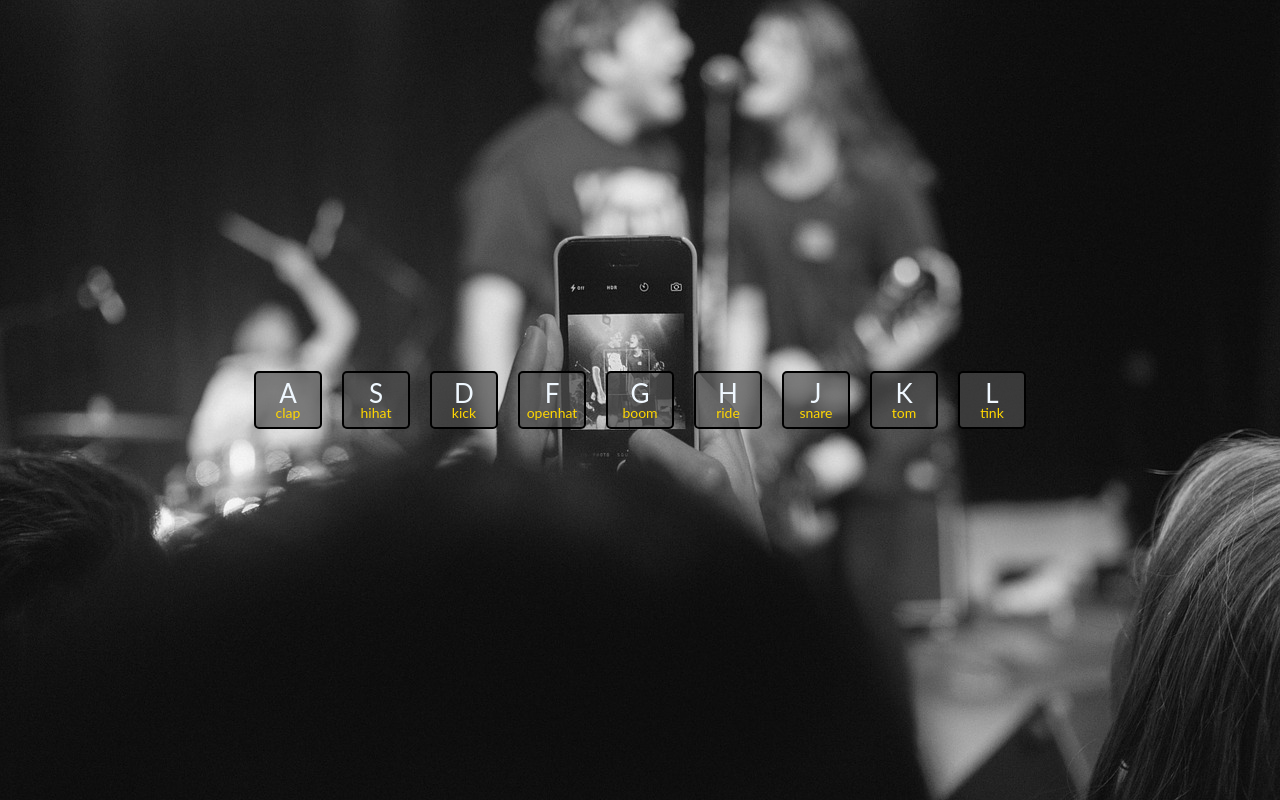
After one commit to chesterxp/Nauka-JS, a PHP site: page /drums.html in a window 1280 px wide. The commit adds this page. Run offline with PHP 8.4, Linux system fonts and the light colour scheme.

Commit message:
dodanie strony drums, cwiczenie z js

```diff
--- a/SzkolenieJS.html
+++ b/SzkolenieJS.html
@@ -48,6 +48,7 @@
       <li><a href="#flower">Kwiat</a></li>
     </ul>
   </li>
+  <li><a href="drums.html">Drums</a></li>
 <!--
   <li><a href="#">link - 4</a></li>
   <li><a href="#">link - 5</a></li>
--- a/css/SzkolenieJS.css
+++ b/css/SzkolenieJS.css
@@ -1244,3 +1244,43 @@ body {
 #marginBottom {
   margin-bottom: 100px;
 }
+#drums {
+  display: flex;
+  justify-content: center;
+  align-items: center;
+  width: 100%;
+  height: 100vh;
+  background: url(/images/music9.jpg) no-repeat;
+  background-size: cover;
+}
+.keys {
+  display: flex;
+  justify-content: center;
+  align-items: center;
+}
+.keys .key {
+  display: flex;
+  flex-direction: column;
+  justify-content: center;
+  align-items: center;
+  margin: 10px;
+  padding: 7px;
+  border: 2px solid black;
+  width: 50px;
+  border-radius: 5px;
+  transition: all 0.07s;
+  background: rgba(78, 78, 78, 0.69);
+}
+.keys .key kbd {
+  font-size: 1.3em;
+  color: aliceblue;
+}
+.keys .key span {
+  font-size: 0.7em;
+  color: gold;
+}
+.keys .playing {
+  transform: scale(1.1);
+  border-color: #ffc600;
+  box-shadow: 0 0 10px #ffc600;
+}
--- a/css/SzkolenieJS.less
+++ b/css/SzkolenieJS.less
@@ -1311,8 +1311,6 @@ body{
       display: flex;
       padding: 10px 0;
       margin: 0;
-
-
       a{
         text-decoration: none;
         color: #ffffff;
@@ -1321,19 +1319,14 @@ body{
           text-decoration: underline;
         }
       }
-
       li:after{
         content: ">";
         margin: 10px;
       }
-
       &+h1{
         font-size: 3em;
         margin: 0;
       }
-
-
-
     }
   }
 }
@@ -1373,3 +1366,49 @@ body{
 #marginBottom{
   margin-bottom: 100px;
 }
+
+//-----drums------------
+
+
+#drums{
+  display: flex;
+  justify-content: center;
+  align-items: center;
+  width: 100%;
+  height: 100vh;
+  background: url(/images/music9.jpg) no-repeat;
+  background-size: cover;
+//  background: #575757;
+}
+.keys{
+  display: flex;
+  justify-content: center;
+  align-items: center;
+
+  .key{
+    display: flex;
+    flex-direction: column;
+    justify-content: center;
+    align-items: center;
+    margin: 10px;
+    padding: 7px;
+    border: 2px solid black;
+    width: 50px;
+    border-radius: 5px;
+    transition: all 0.07s;
+    background: rgba(78, 78, 78, 0.69);
+    kbd{
+      font-size: 1.3em;
+      color: aliceblue;
+    }
+    span{
+      font-size: 0.7em;
+      color: gold;
+    }
+  }
+  .playing{
+    transform:scale(1.1);
+    border-color: #ffc600;
+    box-shadow: 0 0 10px #ffc600;
+  }
+}
--- a/cwiczenia.html
+++ b/cwiczenia.html
@@ -17,7 +17,7 @@
     <a href="#" id="menu-icon"></a>
     <ul>
       <li><a href="SzkolenieJS.html">Home</a></li>
-      <li><a href="#">About</a></li>
+      <li><a href="drums.html">Drums</a></li>
       <li><a href="#">Gallery</a></li>
       <li><a href="#">Contact</a></li>
     </ul>
--- /dev/null
+++ b/drums.html
@@ -0,0 +1,95 @@
+<!DOCTYPE html>
+<html lang=en>
+<head>
+<meta charset="utf-8">
+<meta http-equiv="X-UA-Compatible" content="IE=edge">
+<meta name="viewport" content="width=device-width, initial-scale=1">
+<meta name="description" content="">
+<meta name="author" content="">
+<link rel="stylesheet" href="css/SzkolenieJS.css">
+
+<title>New HMTL document by NewJect</title>
+
+</head>
+<body>
+  <section id="drums">
+
+
+ <div class="keys">
+    <div data-key="65" class="key">
+      <kbd>A</kbd>
+      <span class="sound">clap</span>
+    </div>
+    <div data-key="83" class="key">
+      <kbd>S</kbd>
+      <span class="sound">hihat</span>
+    </div>
+    <div data-key="68" class="key">
+      <kbd>D</kbd>
+      <span class="sound">kick</span>
+    </div>
+    <div data-key="70" class="key">
+      <kbd>F</kbd>
+      <span class="sound">openhat</span>
+    </div>
+    <div data-key="71" class="key">
+      <kbd>G</kbd>
+      <span class="sound">boom</span>
+    </div>
+    <div data-key="72" class="key">
+      <kbd>H</kbd>
+      <span class="sound">ride</span>
+    </div>
+    <div data-key="74" class="key">
+      <kbd>J</kbd>
+      <span class="sound">snare</span>
+    </div>
+    <div data-key="75" class="key">
+      <kbd>K</kbd>
+      <span class="sound">tom</span>
+    </div>
+    <div data-key="76" class="key">
+      <kbd>L</kbd>
+      <span class="sound">tink</span>
+    </div>
+  </div>
+
+  <audio data-key="65" src="sounds/clap.wav"></audio>
+  <audio data-key="83" src="sounds/hihat.wav"></audio>
+  <audio data-key="68" src="sounds/kick.wav"></audio>
+  <audio data-key="70" src="sounds/openhat.wav"></audio>
+  <audio data-key="71" src="sounds/boom.wav"></audio>
+  <audio data-key="72" src="sounds/ride.wav"></audio>
+  <audio data-key="74" src="sounds/snare.wav"></audio>
+  <audio data-key="75" src="sounds/tom.wav"></audio>
+  <audio data-key="76" src="sounds/tink.wav"></audio>
+
+
+  </section>
+
+<script>
+  function playSound(e){
+  const audio = document.querySelector(`audio[data-key="${e.keyCode}"]`);
+  const key = document.querySelector(`.key[data-key="${e.keyCode}"]`);
+  if (!audio) return; //stop the function
+    key.classList.add('playing');
+    audio.currentTime = 0;
+    audio.play();
+};
+
+function removeTransition(e){
+  if(e.propertyName !== 'transform') return;
+//  console.log(e.propertyName);
+  this.classList.remove('playing');
+};
+
+const keys = document.querySelectorAll('.key');
+keys.forEach(key => key.addEventListener('transitionend', removeTransition));
+
+
+window.addEventListener('keydown',playSound);
+
+</script>
+
+</body>
+</html>
```
Also changed, not shown: images/music9.jpg (added), js/SzkolenieJS.js (line endings or trailing spaces), 9 other files.
